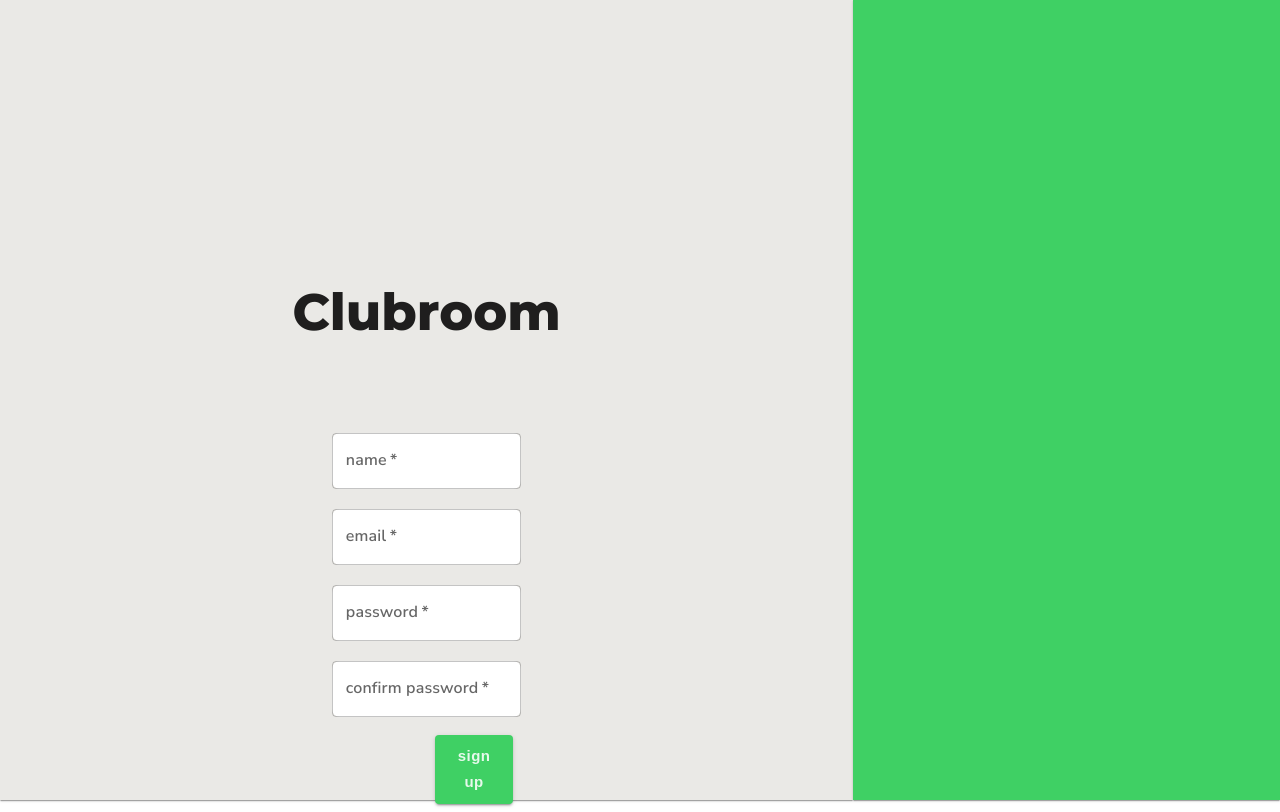
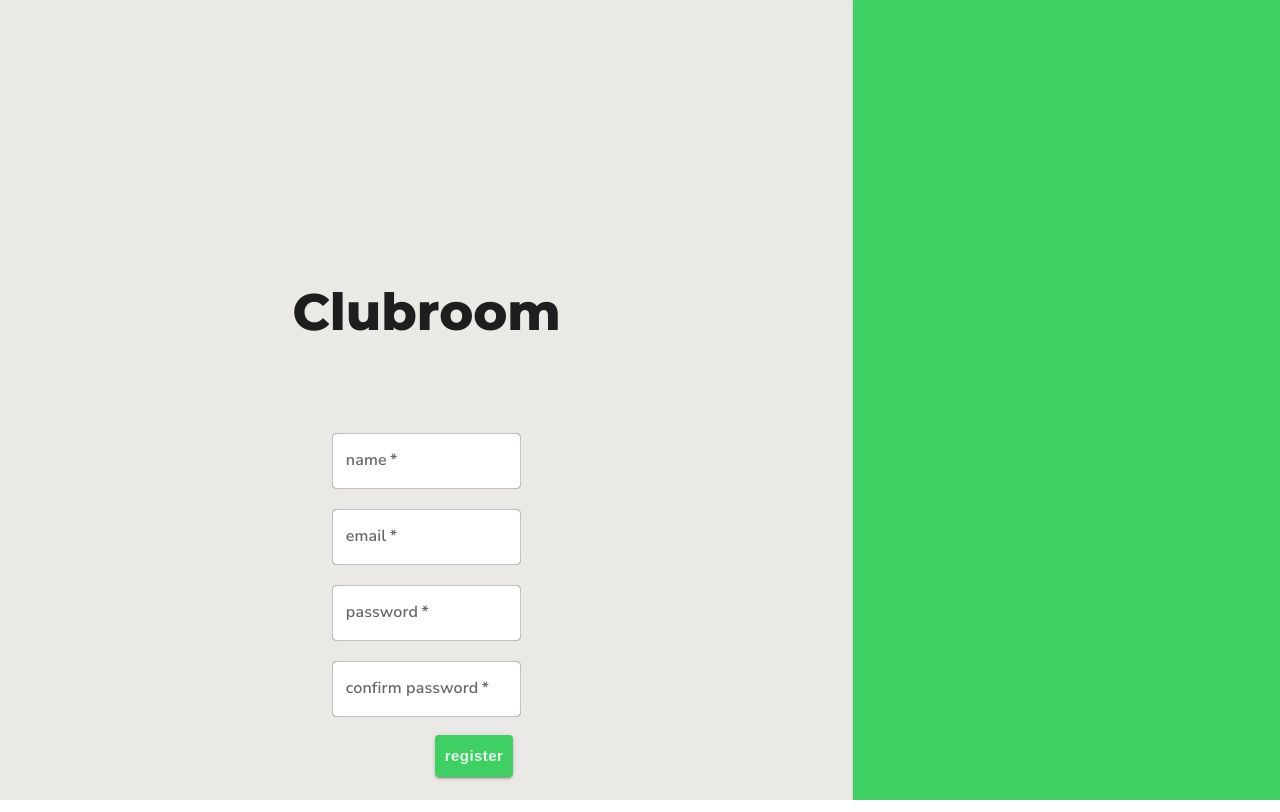
Before and after one commit to Reucherian/clubroom, a React (Create React App) app: page /signup in a window 1280 px wide. Built offline with nearby package versions, Linux system fonts and the light colour scheme; no server answers; what aws-amplify would draw is missing.

Commit message:
register button

```diff
--- a/src/components/signUp.js
+++ b/src/components/signUp.js
@@ -187,10 +187,10 @@ return (
                                 disabled={loading}
                             >
                                 {loading && <CircularProgress size={20} style={{ marginRight: 20 }} />}
-                                Sign Up
+                                Register
                             </Button>
 
-                          {/* <DLink to="/signin">login page</DLink> */}
+                          {/* <DLink to="/signin">login page</DLink>  */}
 
                   </Grid>
                 </Grid>
```
